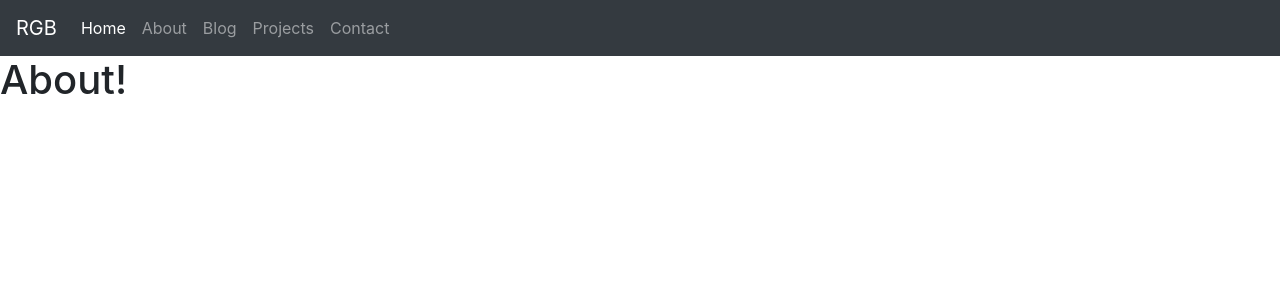
After one commit to robert-g-butler/personal_website, a Django app: page /about/ in a window 1280 px wide. The commit adds this page. Shown: the top 300 px of the page. Run offline with Django 3.2, Linux system fonts and the light colour scheme; some libraries are stand-ins or nearby versions.

```diff
--- /dev/null
+++ b/main_site/index/templates/index/about.html
@@ -0,0 +1,4 @@
+{% extends 'index/base.html' %}
+{% block content %}
+  <h1>About!</h1>
+{% endblock content %}
--- a/main_site/index/templates/index/index.html
+++ b/main_site/index/templates/index/base.html
@@ -10,12 +10,17 @@
     <link rel="stylesheet" href="https://stackpath.bootstrapcdn.com/bootstrap/4.3.1/css/bootstrap.min.css" integrity="sha384-ggOyR0iXCbMQv3Xipma34MD+dH/1fQ784/j6cY/iJTQUOhcWr7x9JvoRxT2MZw1T" crossorigin="anonymous">
     <!--link rel="stylesheet" type="text/css" href="{% static 'index/main.css' %}"-->
 
-    <title>Home</title>
+    {% if title %}
+      <title>{{ title }}</title>
+    {% else %}
+      <title>RGB</title>
+    {% endif %}
+
   </head>
   <body>
 
     <!-- Navbar -->
-    <nav class="navbar navbar-expand-md navbar-dark bg-dark">
+    <nav class="navbar navbar-expand-lg navbar-dark bg-dark">
       <a class="navbar-brand" href="#">RGB</a>
       <button class="navbar-toggler" type="button" data-toggle="collapse" data-target="#navbarNavDropdown" aria-controls="navbarNavDropdown" aria-expanded="false" aria-label="Toggle navigation">
         <span class="navbar-toggler-icon"></span>
@@ -23,18 +28,25 @@
       <div class="collapse navbar-collapse" id="navbarNavDropdown">
         <ul class="navbar-nav">
           <li class="nav-item active">
-            <a class="nav-link" href="#">Home</a>
+            <a class="nav-link" href="{% url 'index-home' %}">Home</a>
           </li>
           <li class="nav-item">
-            <a class="nav-link" href="#">About</a>
+            <a class="nav-link" href="{% url 'index-about' %}">About</a>
+          </li>
+          <li class="nav-item">
+            <a class="nav-link" href="#">Blog</a>
+          </li>
+          <li class="nav-item">
+            <a class="nav-link" href="#">Projects</a>
           </li>
           <li class="nav-item">
             <a class="nav-link" href="#">Contact</a>
           </li>
         </ul>
       </div>
+    </nav>
 
-    </nav>
+    {% block content %}{% endblock content %}
 
     <!-- Optional JavaScript -->
     <!-- jQuery first, then Popper.js, then Bootstrap JS -->
--- a/main_site/index/urls.py
+++ b/main_site/index/urls.py
@@ -3,5 +3,6 @@ from django.urls import path
 from . import views
 
 urlpatterns = [
-    path(route='', view=views.index, name='index'),
+    path(route='', view=views.index, name='index-home'),
+    path(route='about/', view=views.about, name='index-about'),
 ]
--- a/main_site/index/views.py
+++ b/main_site/index/views.py
@@ -3,4 +3,11 @@ from django.shortcuts import render
 from django.http import HttpResponse
 
 def index(request):
-    return render(request=request, template_name='index/index.html')
+    return render(
+        request=request, template_name='index/home.html', context={}
+    )
+
+def about(request):
+    return render(
+        request=request, template_name='index/about.html', context={}
+    )
```
Also changed, not shown: main_site/index/templates/index/home.html (added, +17 -0 lines), main_site/index/static/index/slate_1920x1280.jpg (deleted).
